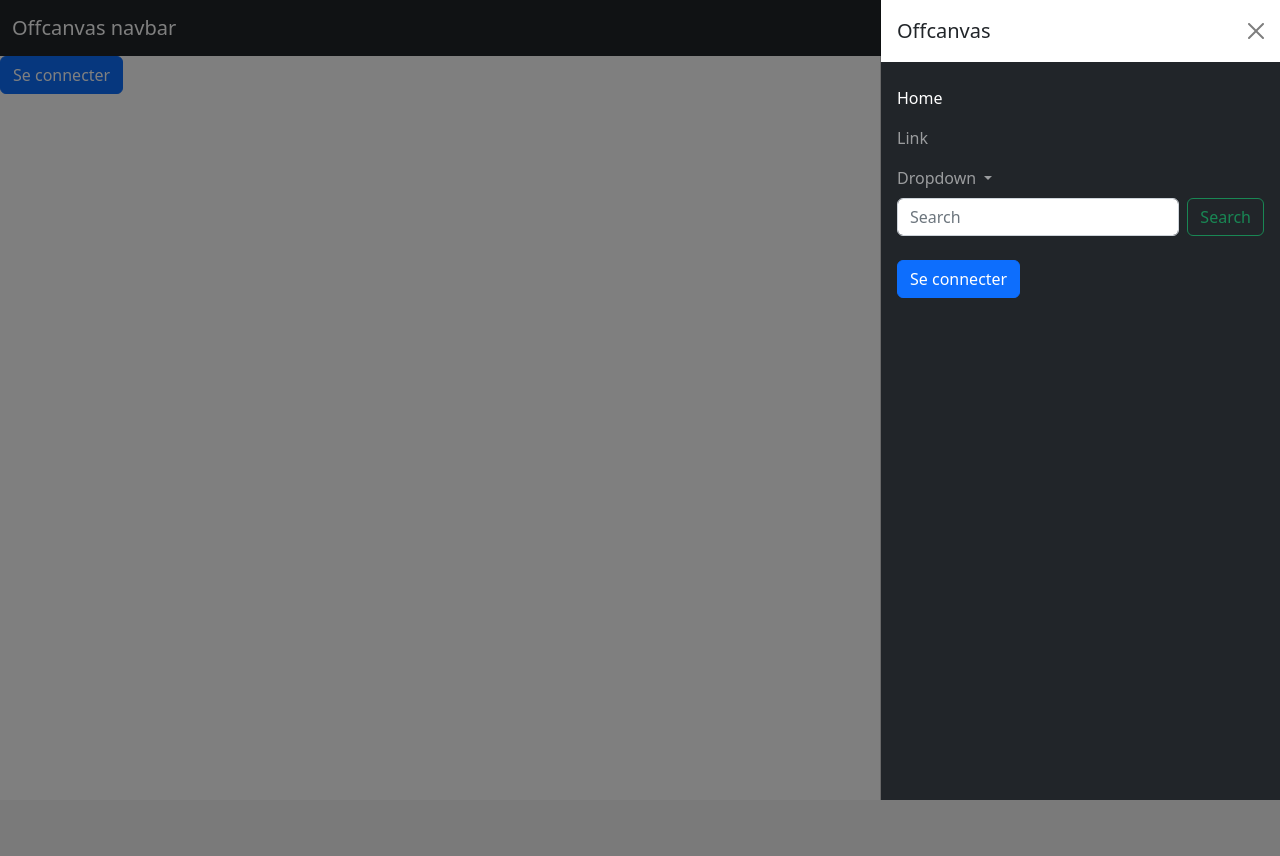
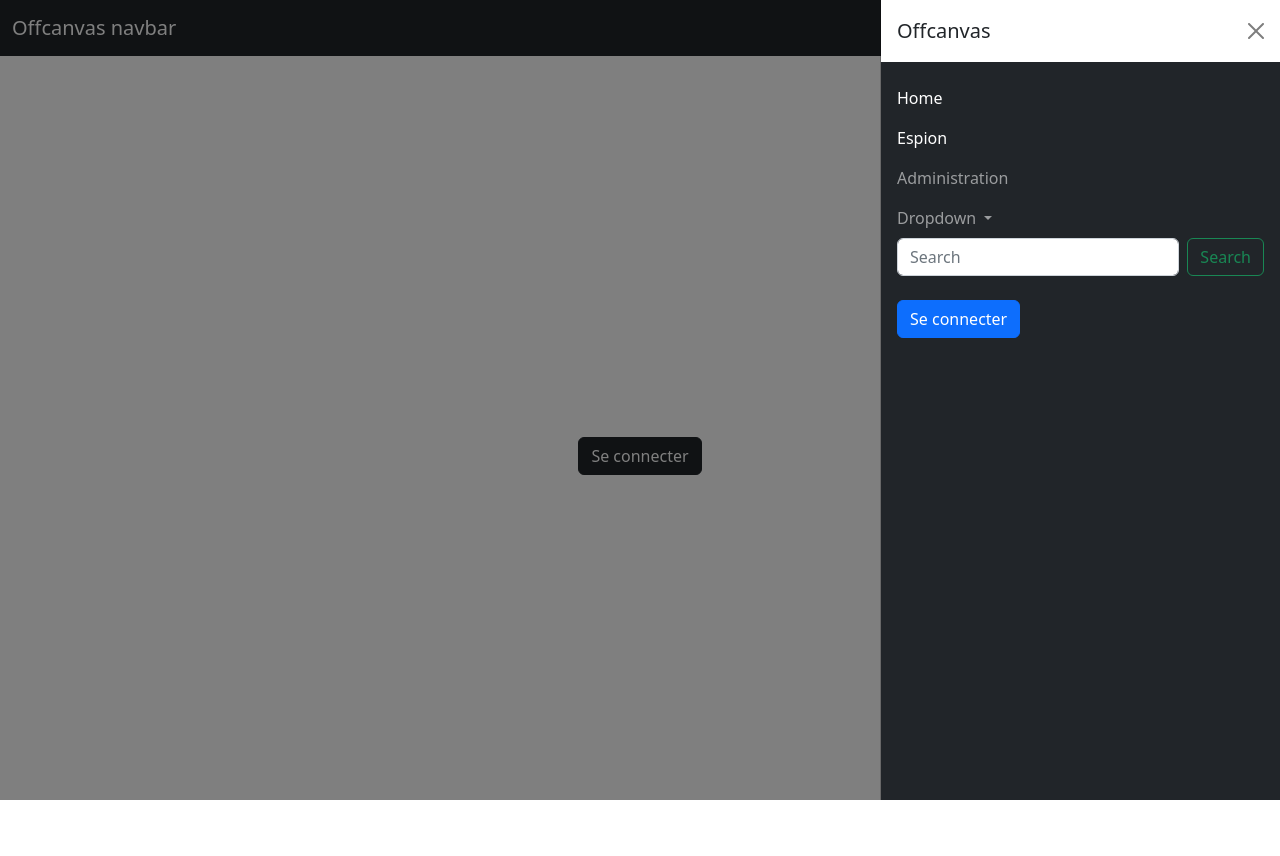
Before and after one commit to Kevdevv/Evaluation-agent, a Symfony app: template templates/home/index.html.twig in a window 1280 px wide, after a click that opens the changed part. Before the commit the page ends 800 px from the top, so only its background shows below. Run offline with Twig, Linux system fonts and the light colour scheme; the template is opened without the code that fills it, so the values that code supplies are empty; some libraries are stand-ins or nearby versions.

Commit message:
ajout panneau administration

```diff
--- /dev/null
+++ b/public/style.css
@@ -0,0 +1,3 @@
+body {
+    background: yellow;
+}
--- a/src/Controller/AdminMissionsController.php
+++ b/src/Controller/AdminMissionsController.php
@@ -5,10 +5,10 @@ namespace App\Controller;
 use App\Entity\Missions;
 use App\Form\MissionsType;
 use App\Repository\MissionsRepository;
-use Symfony\Bundle\FrameworkBundle\Controller\AbstractController;
 use Symfony\Component\HttpFoundation\Request;
 use Symfony\Component\HttpFoundation\Response;
 use Symfony\Component\Routing\Annotation\Route;
+use Symfony\Bundle\FrameworkBundle\Controller\AbstractController;
 
 #[Route('/admin/missions')]
 class AdminMissionsController extends AbstractController
--- a/templates/base.html.twig
+++ b/templates/base.html.twig
@@ -30,10 +30,13 @@
       <div class="offcanvas-body bg-dark">
         <ul class="navbar-nav justify-content-end flex-grow-1 pe-3">
           <li class="nav-item">
-            <a class="nav-link active" aria-current="page" href="#">Home</a>
+            <a class="nav-link active" aria-current="page" href="{{ path('app_home') }}">Home</a>
           </li>
           <li class="nav-item">
-            <a class="nav-link" href="#">Link</a>
+            <a class="nav-link active" aria-current="page" href="{{ path('app_missions') }}">Espion</a>
+          </li>
+          <li class="nav-item">
+            <a class="nav-link" href="{{ path('app_admin_home') }}">Administration</a>
           </li>
           <li class="nav-item dropdown">
             <a class="nav-link dropdown-toggle" href="#" id="offcanvasNavbarDropdown" role="button" data-bs-toggle="dropdown" aria-expanded="false">
--- a/templates/home/index.html.twig
+++ b/templates/home/index.html.twig
@@ -1,18 +1,19 @@
 {% extends 'base.html.twig' %}
+
 
 {% block title %}Bienvenue{% endblock %}
 
-{% block body %}
-
+{% block body  %}
+<div class= "container d-flex justify-content-center align-items-center" style="height: 100vh;">
 {% if app.user %}
     {% if 'ROLE_ADMIN' in app.user.roles %}
             <a href="{{ path('app_missions') }}" class="btn btn-primary">Espion</a>
-            <a href="{{ path('app_admin_missions_index') }}" class="btn btn-primary">Admin</a>
+            <a href="{{ path('app_admin_home') }}" class="btn btn-primary">Admin</a>
     {% else %}
             <a href="{{ path('app_missions') }}" class="btn btn-primary">Espion</a>
     {% endif %}
 {% else %}
-    <a href="{{ path('app_login') }}" class="btn btn-primary">Se connecter</a>
+    <a href="{{ path('app_login') }}" class="btn btn-dark">Se connecter</a>
 {% endif %}
-
+</div>
 {% endblock %}
```
Also changed, not shown: migrations/Version20220719085527.php (added, +35 -0 lines), src/Controller/AdminHomeController.php (added, +18 -0 lines), templates/admin_home/index.html.twig (added, +13 -0 lines).
